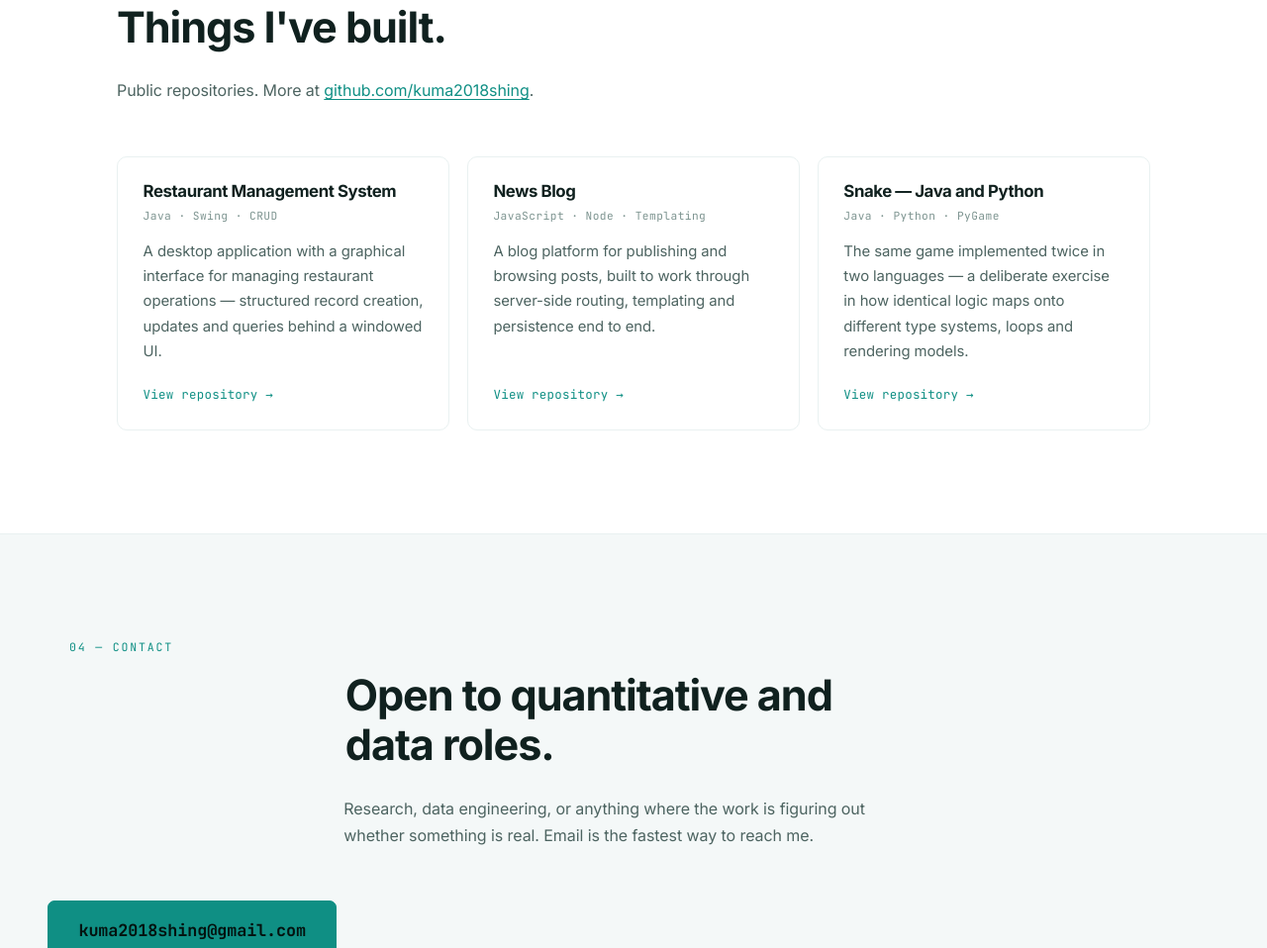
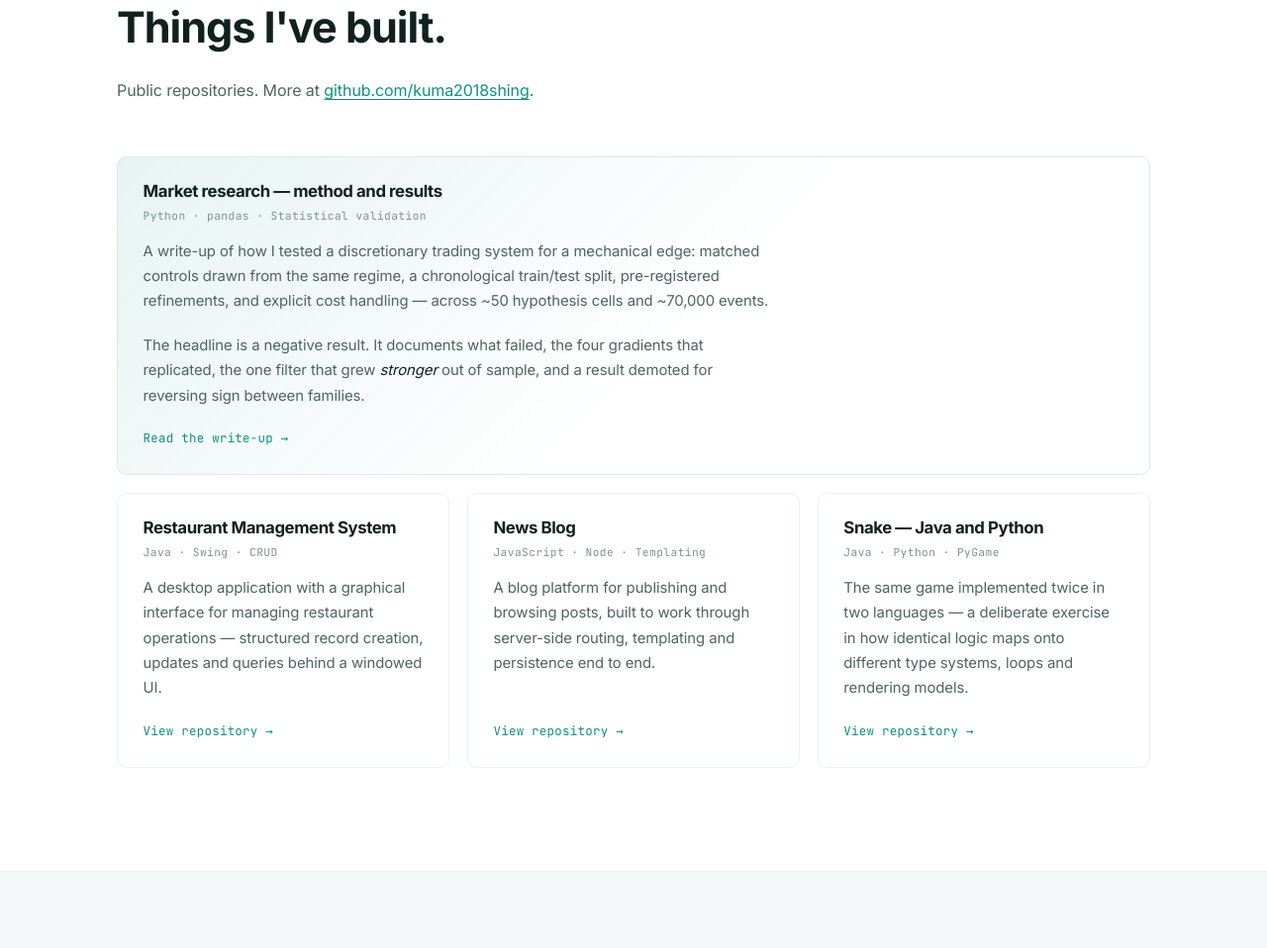
Before and after one commit to kuma2018shing/CV, a plain HTML site: page index.html in a window 1280 px wide. Shown: the part 3075-4033 px from the top of the page at 99% size. Drawn offline with Linux system fonts and the light colour scheme.

Commit message:
Feature the market research write-up as the lead project
Adds market-research-notes as a full-width lead card ahead of the
application projects, and styles .work-feature to span the grid row.

Closes the gap between what the About section claims about research
method and what a visitor can actually verify.

Co-Authored-By: Claude Opus 5 <noreply@anthropic.com>

```diff
--- a/css/styles.css
+++ b/css/styles.css
@@ -477,6 +477,21 @@ em { color: var(--text); font-style: italic; }
   transform: translateY(-3px);
 }
 
+/* Lead item: spans the row so the research write-up reads as the headline
+   piece rather than one card among several. */
+.work-feature {
+  border-color: var(--line);
+  background:
+    linear-gradient(135deg, var(--accent-glow), transparent 55%),
+    var(--surface);
+}
+.work-feature h3 { font-size: 1.2rem; }
+
+@media (min-width: 760px) {
+  .work-feature { grid-column: 1 / -1; }
+  .work-feature > p { max-width: 68ch; }
+}
+
 .work-head { margin-bottom: .9rem; }
 .work h3 { font-size: 1.05rem; margin-bottom: .3em; }
 
--- a/index.html
+++ b/index.html
@@ -240,6 +240,25 @@
 
       <div class="work-grid">
 
+        <article class="work work-feature">
+          <div class="work-head">
+            <h3>Market research — method and results</h3>
+            <p class="work-meta">Python · pandas · Statistical validation</p>
+          </div>
+          <p>
+            A write-up of how I tested a discretionary trading system for a mechanical edge: matched
+            controls drawn from the same regime, a chronological train/test split, pre-registered
+            refinements, and explicit cost handling — across ~50 hypothesis cells and ~70,000 events.
+          </p>
+          <p>
+            The headline is a negative result. It documents what failed, the four gradients that
+            replicated, the one filter that grew <em>stronger</em> out of sample, and a result demoted
+            for reversing sign between families.
+          </p>
+          <a class="work-link" href="https://github.com/kuma2018shing/market-research-notes"
+            target="_blank" rel="noopener noreferrer">Read the write-up</a>
+        </article>
+
         <article class="work">
           <div class="work-head">
             <h3>Restaurant Management System</h3>
```
